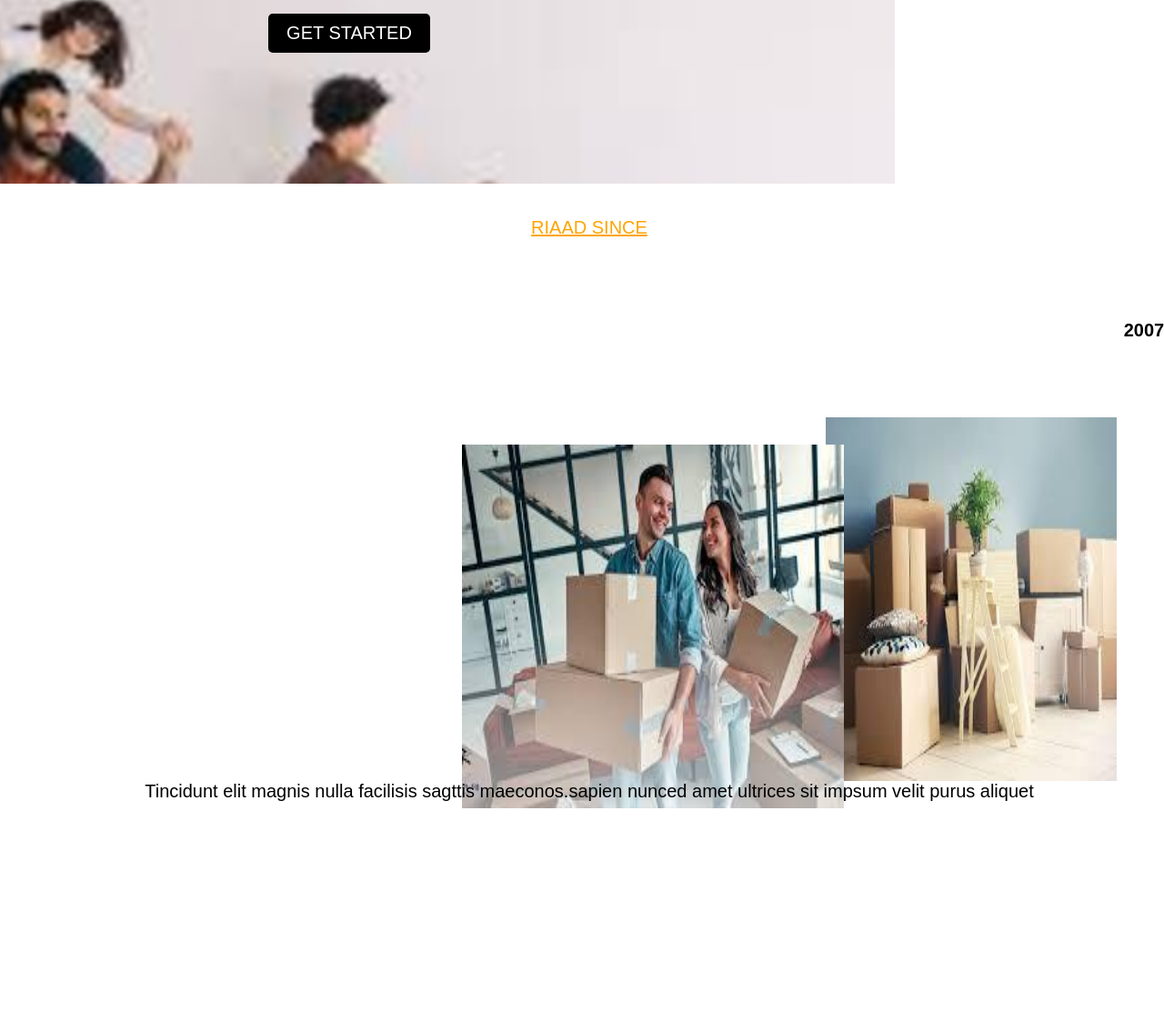
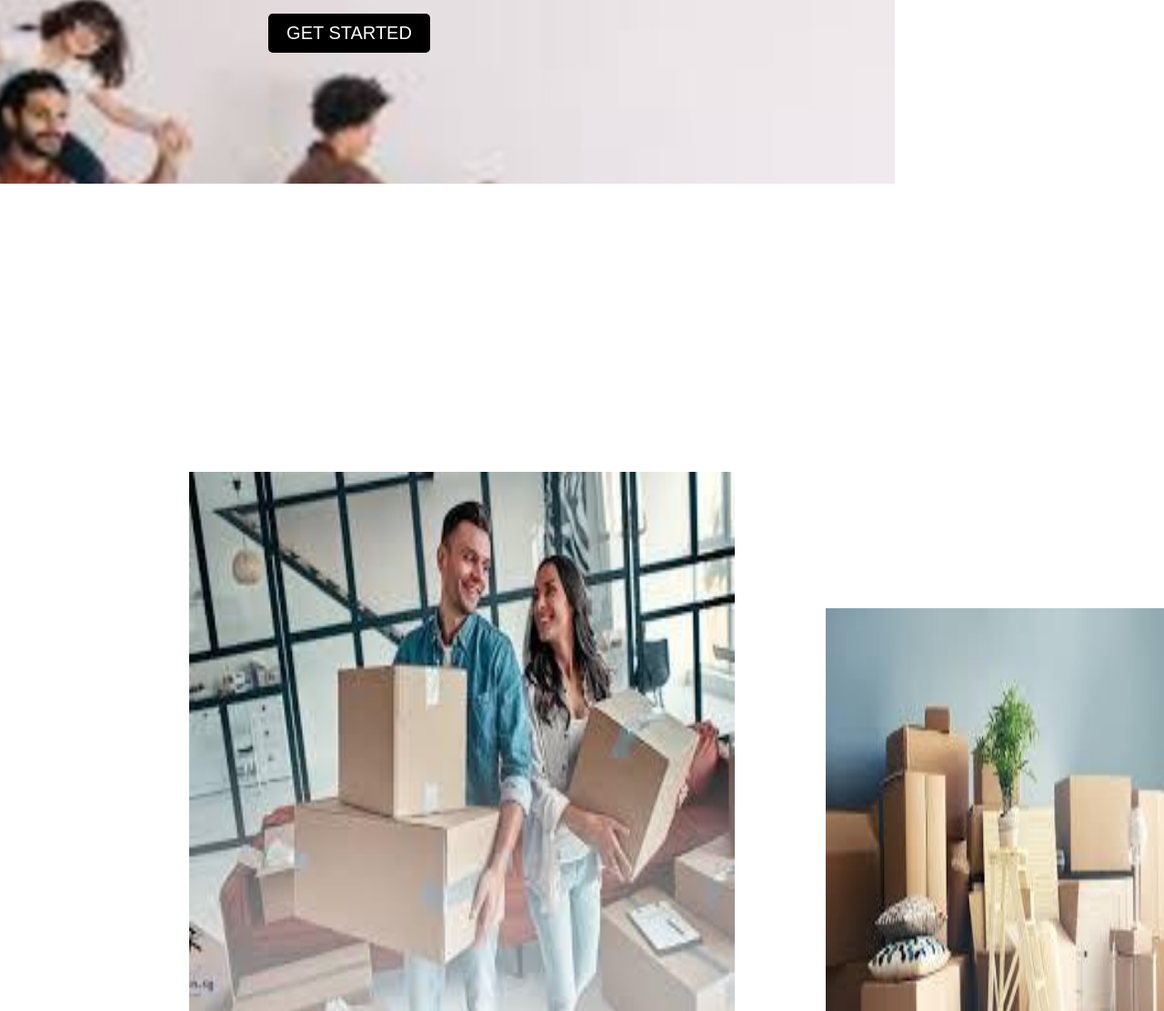
Before and after one commit to esthernkariuki/Moving-Website, a plain HTML site: page index.html in a window 1280 px wide. Shown: the part 613-1725 px from the top of the page at 91% size. Drawn offline with Linux system fonts and the light colour scheme.

Commit message:
created website

```diff
--- a/index.html
+++ b/index.html
@@ -57,10 +57,8 @@
             </div>
              <div class="riaad-moving">
                 <div class="riaad-moving-text">
-                    <p class="highlighted-p">RIAAD SINCE</p>
-                    <h1>2007</h1>
-                </div>
-                    <div class="riaad-moving-text">
+                        <p class="highlighted-p">RIAAD SINCE</p>
+                        <h1>2007</h1>
                         <p class="riaad-moving-text-paragraph">Tincidunt elit magnis nulla facilisis sagttis maeconos.sapien nunced amet ultrices sit impsum velit purus aliquet</p></div>
                     </div>
             </div>
--- a/styles.css
+++ b/styles.css
@@ -65,10 +65,6 @@ nav {
 
 
 }
-/* #phone{
-    float:right; */
-
-
 
 nav a {
     text-decoration: none;
@@ -83,7 +79,17 @@ nav a {
     margin-bottom:50px;
 }
 .riaad-moving-text-paragraph{
-    padding-top: 50px;
+    padding-top: -100px;
+
+}
+.riaad-moving-text{
+    /* padding: 50px 100px; */
+    display: flex;
+    justify-content: space-between;
+    max-width: 1200px;
+    gap: 50px;
+    /* margin-top: 50px;
+    margin-bottom: 90px; */
 }
 
 .image-container{
@@ -137,9 +143,9 @@ nav a {
     display: flex;
     justify-content: space-between;
     max-width: 1200px;
-    padding: 50px 10px;
     gap: 50px;
     padding-right:-300px;
+
 
 
 }
@@ -149,17 +155,18 @@ nav a {
     display: flex;
     justify-content: space-between;
     max-width: 1200px;
-    margin-bottom: 20px;
+    margin-top: 250px;
     gap:300px;
   }
 .right-content .left-img{
-    width: 35%;
-    height: 400px;
-    padding:500px 0px 0px 500px ;
+    width: 50%;
+    height: 600px;
+    padding:200px 0px 0px 200px ;
+    margin-top: 100px;
 }
 .left-content .right-img{
-    width: 25%;
-    height: 400px;
+    width: 30%;
+    height: 600px;
     float:left;
     padding-left:900px;
     margin-top: 150px;
@@ -241,6 +248,10 @@ border-radius: 5px; }
     max-width: 500px;
     padding: 50px 100px;
     gap: 50px;
+}
+.leading-img{
+    width:100%;
+   height: 500px;
 }
 #p{
     padding:10px 100px 10px 600px;
```
